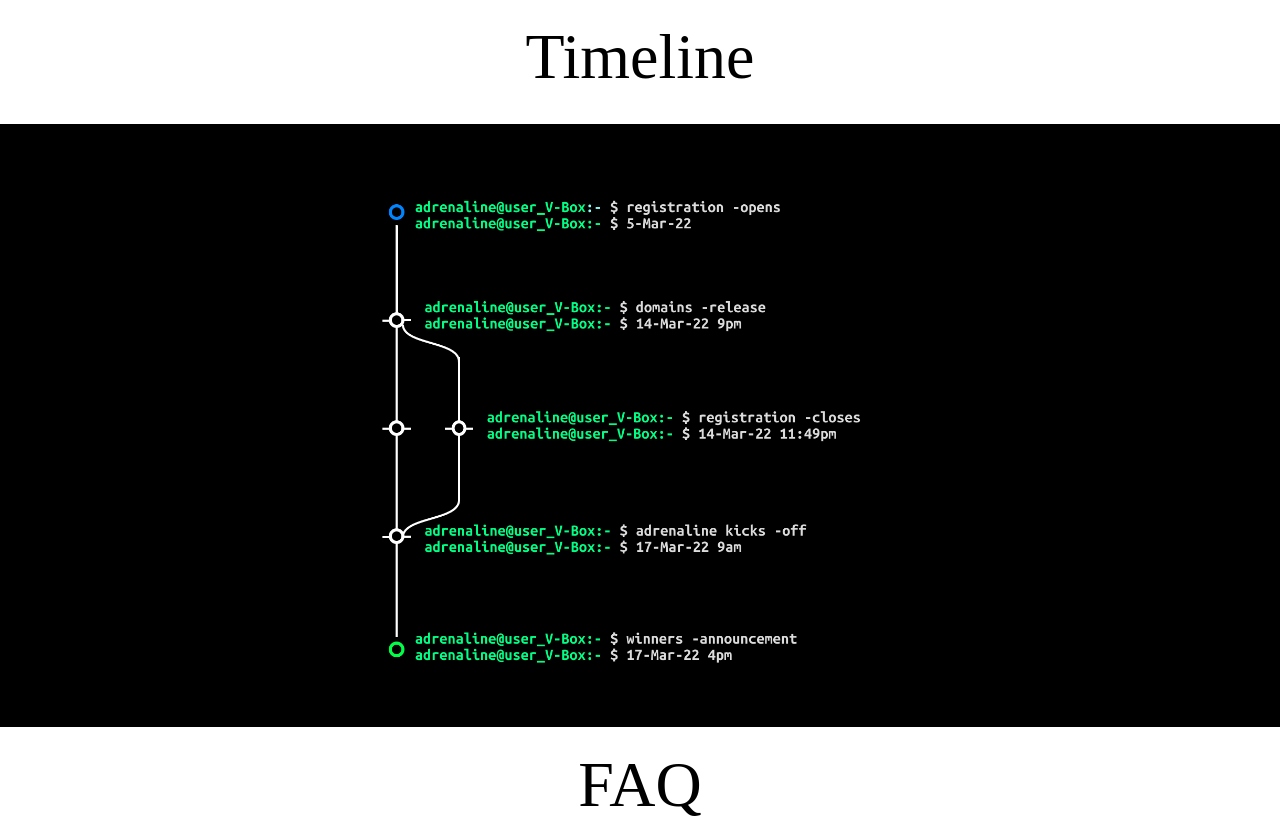
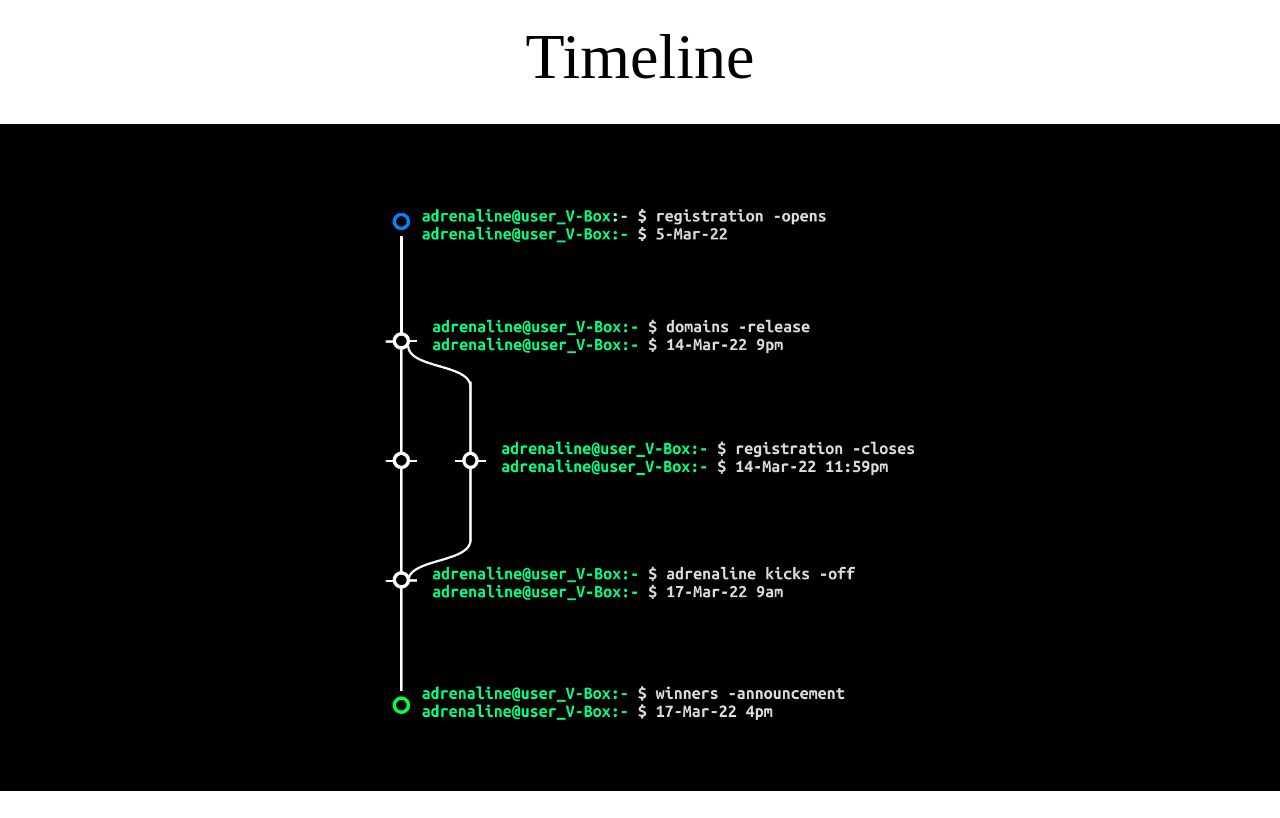
Before and after one commit to Android-Club-VITC/foss-website, a React (Create React App) app: page / in a window 1280 px wide. Shown: the part 1540-2358 px from the top of the page. Built offline with nearby package versions, Linux system fonts and the light colour scheme; a web font is replaced by a local one.

Commit message:
updated timeline content changes

```diff
--- a/src/components/Timeline/index.js
+++ b/src/components/Timeline/index.js
@@ -12,7 +12,7 @@ export default function Timeline() {
             </div>
             <Fade right>
             <div className="timeline">
-                <div className="big"><img src={require('./timefinfull.png')} className="timefull" /></div>
+                <div className="big"><img src={require('./timet.png')} className="timefull" /></div>
 
             </div>
             </Fade>
```
Also changed, not shown: src/components/Timeline/timefinfull.png, src/components/Timeline/timet.png (added).
